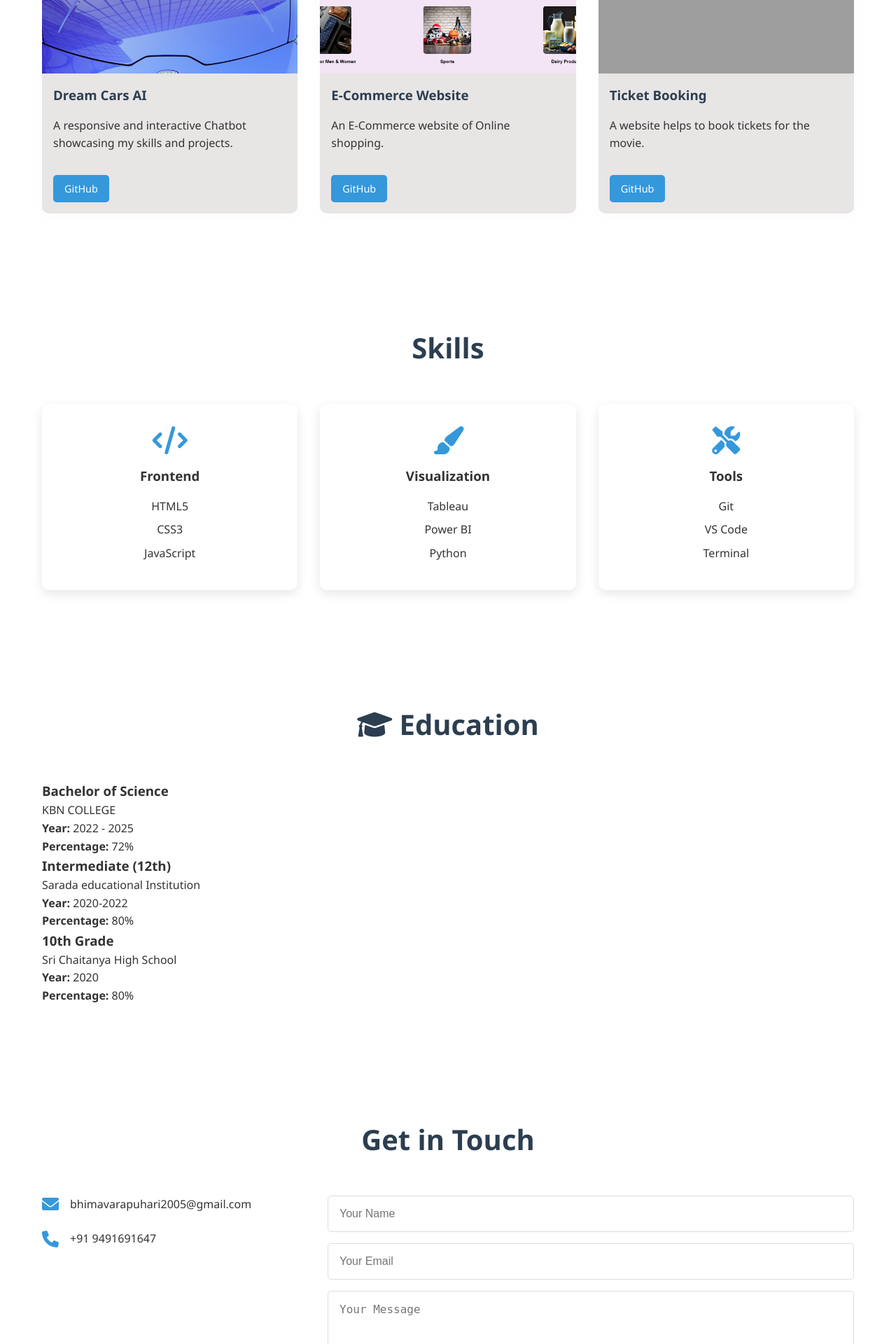
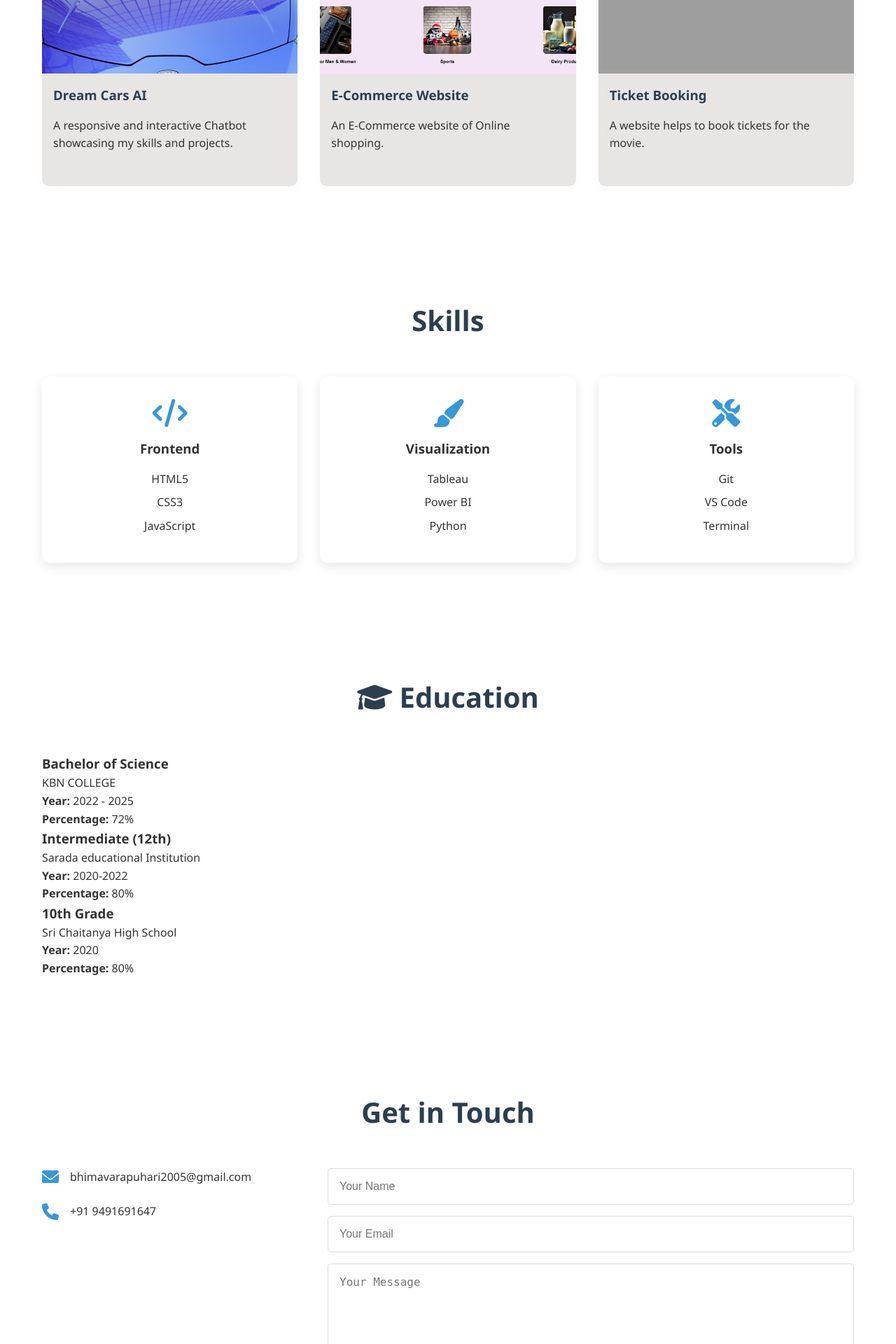
Before and after one commit to haribhimavarapu/Portfolio, a Flask app: page / in a window 1280 px wide. Shown: the part 1513-3433 px from the top of the page at 70% size. Run offline with Flask 3, Linux system fonts and the light colour scheme; some libraries are stand-ins or nearby versions; grey boxes are pictures that could not be loaded.

Commit message:
Update index.html

```diff
--- a/templates/index.html
+++ b/templates/index.html
@@ -53,25 +53,18 @@
           <img src="{{url_for('static',filename='project1.png')}}" alt="Project 1">
           <h3>Dream Cars AI</h3>
           <p>A responsive and interactive Chatbot showcasing my skills and projects.</p>
-          <div class="project-links">
-            <a href="https://myvprasad.github.io/carsproject_fronend/" target="_blank" class="button">GitHub</a>
-          </div>
         </div>
         <div class="project-card">
           <img src="{{url_for('static',filename='project2.png')}}" alt="Project 2">
           <h3>E-Commerce Website</h3>
           <p>An E-Commerce website of Online shopping.</p>
           <div class="project-links">
-            <a href="https://myvprasad.github.io/t5/" target="_blank" class="button">GitHub</a>
           </div>
         </div>
         <div class="project-card">
           <img src="C:\Users\6LABSYSTEM57\Downloads\project3.png" alt="Project 3">
           <h3>Ticket Booking</h3>
           <p>A website helps to book tickets for the movie.</p>
-          <div class="project-links">
-            <a href="https://myvprasad.github.io/booking-tickets/" target="_blank" class="button">GitHub</a>
-          </div>
         </div>
       </div>
     </div>
```
